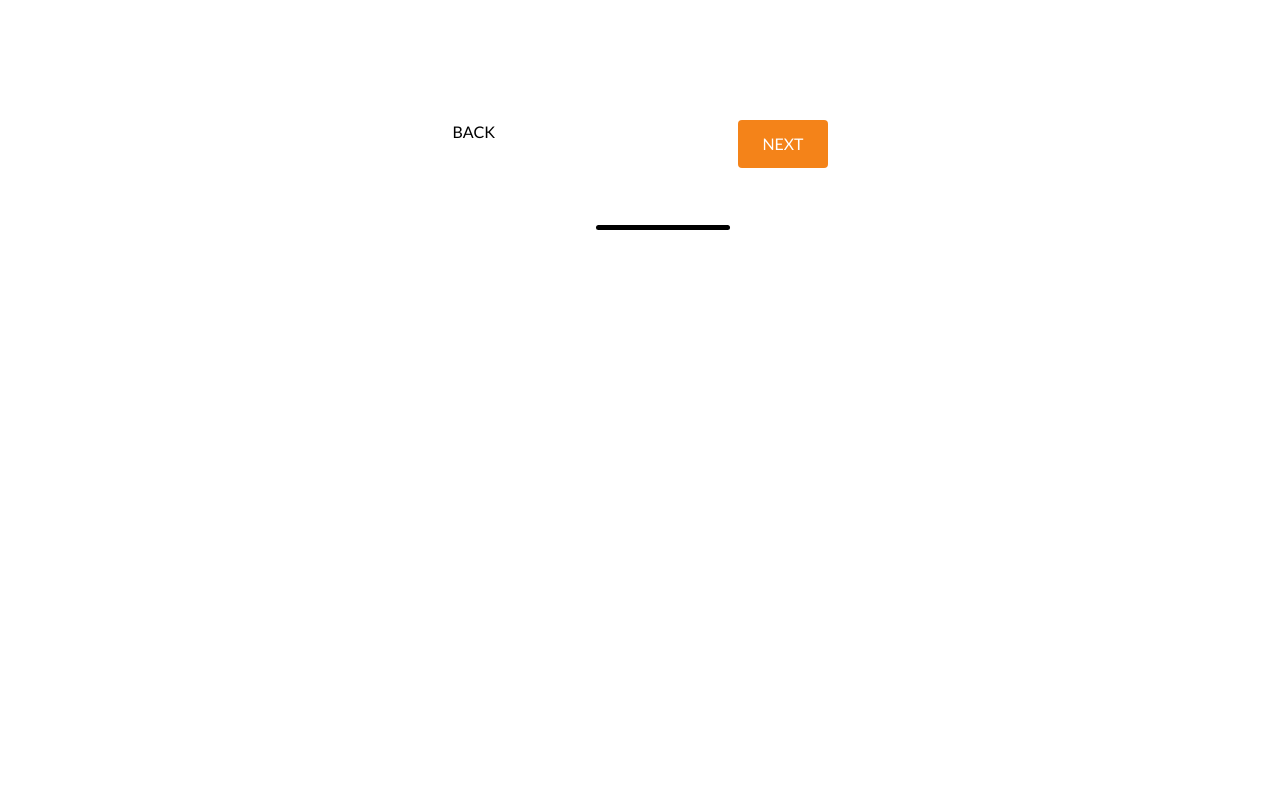
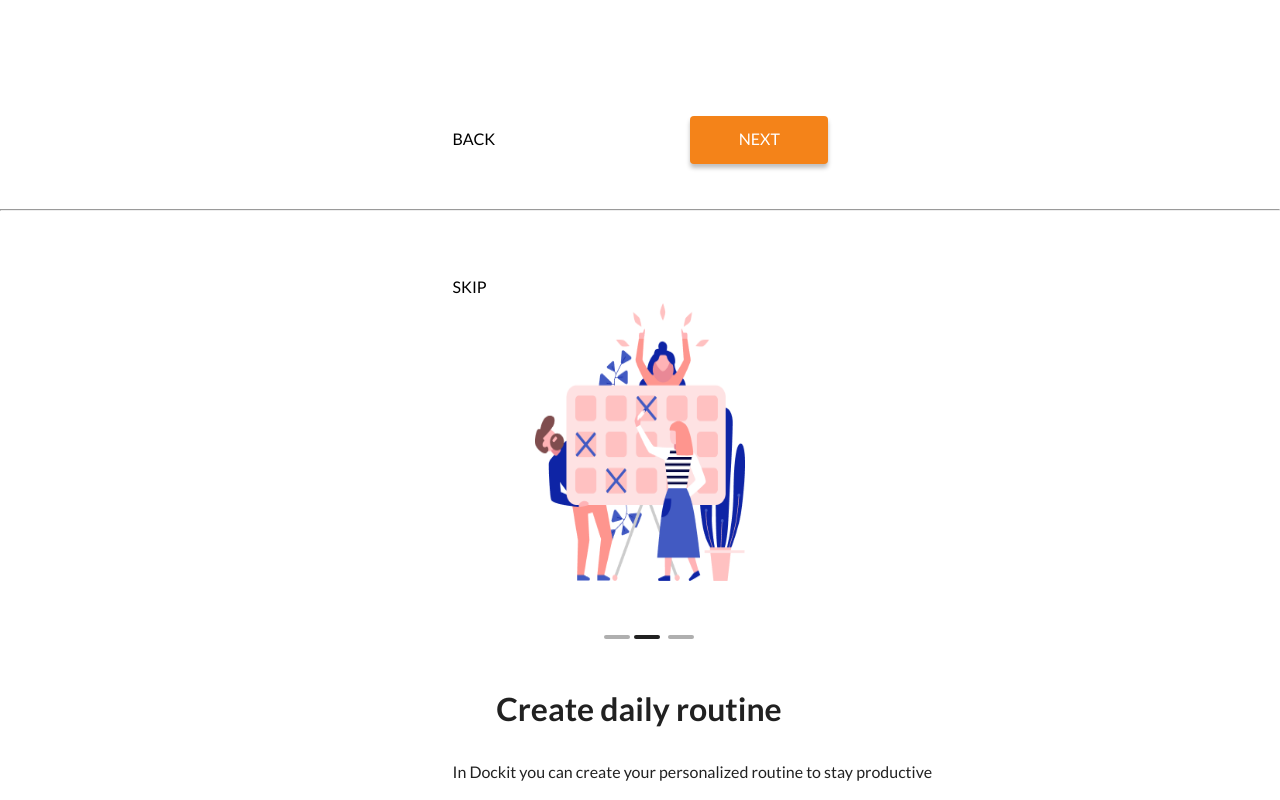
Before and after one commit to Portfolio-React-Team1/Dockit-todo-app, a React (Create React App) app: page / in a window 1280 px wide. Shown: the part 1720-2520 px from the top of the page. Before the commit the page ends 1958 px from the top, so only its background shows below. Built offline with nearby package versions, Linux system fonts and the light colour scheme.

Commit message:
Landing page updated
Created Onboarding2 component

```diff
--- a/src/pages/Landing_page/Landing.js
+++ b/src/pages/Landing_page/Landing.js
@@ -1,7 +1,8 @@
 import "./Landing.css";
 import Intro from "./Intro.js";
 import Carousel, { CarouselItem } from "./Carousel";
-import TaskManager from "./TaskManager";
+import Onboarding1 from "./Onboarding1";
+import Onboarding2 from "./Onboarding2";
 
 function Landing() {
   return (
@@ -12,12 +13,16 @@ function Landing() {
         </CarouselItem>
         <CarouselItem>
           {" "}
-          <TaskManager />{" "}
+          <Onboarding1 />{" "}
         </CarouselItem>
-        <CarouselItem>create daily routine component</CarouselItem>
+        <CarouselItem>
+          <Onboarding2 />
+        </CarouselItem>
         <CarouselItem>organize your task component</CarouselItem>
       </Carousel>
-      <TaskManager />
+      <Onboarding1 />
+      <hr />
+      <Onboarding2 />
     </div>
   );
 }
--- a/src/pages/Landing_page/Onboarding.css
+++ b/src/pages/Landing_page/Onboarding.css
@@ -9,7 +9,7 @@
   flex-shrink: 0;
   pointer-events: auto;
 }
-.onboarding-1 {
+.onboarding-screen {
   background-color: #ffffff;
   height: 812px;
   width: 375px;
@@ -28,7 +28,7 @@
   text-transform: uppercase;
 }
 
-.group-182 {
+.group-image {
   height: 278px;
   margin-left: 0;
   margin-top: 2px;
@@ -55,6 +55,7 @@
   border-radius: 56px;
   height: 4px;
   margin-left: 8px;
+  margin-right: 4px;
   width: 26px;
 }
 
@@ -70,7 +71,7 @@
   font-weight: 700;
 }
 
-.easy-mgt {
+.app-text {
   font-style: normal;
   font-weight: 400;
   font-size: 16px;
@@ -80,32 +81,43 @@
   width: 290px;
   white-space: nowrap;
 }
-
-.screen-end {
+.flex-row {
+  align-items: center;
   display: flex;
-
-  justify-content: space-between;
+  margin-top: 110px;
+  min-width: 327px;
 }
-.screen-end .back,
+.screen-end-links,
+.next {
+  letter-spacing: 0;
+  line-height: 150.5px;
+  min-height: 24px;
+  min-width: 42px;
+  white-space: nowrap;
+}
+.back,
 .next {
   font-style: normal;
   font-weight: 400;
   font-size: 16px;
-  line-height: 24px;
   text-transform: uppercase;
-  margin-top: 150px;
 }
 
 .back {
   color: #000000;
 }
-.next {
+.frame-121 {
   color: #ffffff;
-  padding: 12px 24px;
+  padding: 0 24px;
   background-color: #f48319;
+  box-shadow: 0px 4px 4px #00000040;
   border-radius: 4px;
   align-items: center;
-  gap: 10px;
+  display: flex;
+  height: 48px;
+  margin-left: 195px;
+  min-width: 90px;
+  justify-content: center;
 }
 
 .rectangle-90 {
--- a/src/pages/Landing_page/TaskManager.js
+++ b/src/pages/Landing_page/Onboarding1.js
@@ -1,14 +1,14 @@
 import "./Onboarding.css";
 import Group182 from "../../assets/images/group182.png";
 
-function TaskManager() {
+function Onboarding1() {
   return (
     <div className="container-center-horizontal">
-      <div className="onboarding-1 screen">
+      <div className="onboarding-screen">
         <div className="skip">
           <span> Skip</span>
         </div>
-        <img className="group-182" src={Group182} alt="busy man" />
+        <img className="group-image" src={Group182} alt="busy man" />
         <div className="navi">
           <div className="rectangle-100"> </div>
           <div className="rectangle-10"> </div>
@@ -17,16 +17,22 @@ function TaskManager() {
         <h1 className="screen-title">
           <span> Manage your tasks</span>
         </h1>
-        <p className="easy-mgt">
+        <p className="app-text">
           {" "}
           <span>
             {" "}
             You can easily manage all your daily tasks on Dockit for free
           </span>{" "}
         </p>
-        <div className="screen-end">
-          <div className="back">Back</div>
-          <div className="next"> Next</div>
+        <div className="flex-row">
+          <div className="screen-end-links">
+            <span className="back">Back</span>
+          </div>
+          <div className="frame-121">
+            <div className="next">
+              <span> Next</span>
+            </div>
+          </div>
         </div>
         <div className="navi">
           <div className="rectangle-90"> </div>
@@ -35,4 +41,4 @@ function TaskManager() {
     </div>
   );
 }
-export default TaskManager;
+export default Onboarding1;
--- /dev/null
+++ b/src/pages/Landing_page/Onboarding2.js
@@ -0,0 +1,46 @@
+import "./Onboarding.css";
+import Group183 from "../../assets/images/group183.png";
+
+function Onboarding2() {
+  return (
+    <div className="container-center-horizontal">
+      <div className="onboarding-screen">
+        <div className="skip">
+          <span> Skip</span>
+        </div>
+        <img className="group-image" src={Group183} alt="busy man" />
+        <div className="navi">
+          <div className="rectangle-10"> </div>
+          <div className="rectangle-100"> </div>
+          <div className="rectangle-10"> </div>
+        </div>
+        <h1 className="screen-title">
+          <span> Create daily routine</span>
+        </h1>
+        <p className="app-text">
+          {" "}
+          <span>
+            {" "}
+            In Dockit you can create your personalized routine to stay
+            productive
+          </span>{" "}
+        </p>
+        <div className="flex-row">
+          <div className="screen-end-links">
+            <span className="back">Back</span>
+          </div>
+          <div className="frame-121">
+            <div className="next">
+              <span> Next</span>
+            </div>
+          </div>
+        </div>
+        <div className="navi">
+          <div className="rectangle-90"> </div>
+        </div>
+      </div>
+    </div>
+  );
+}
+
+export default Onboarding2;
```
Also changed, not shown: src/assets/images/group183.png (added).
